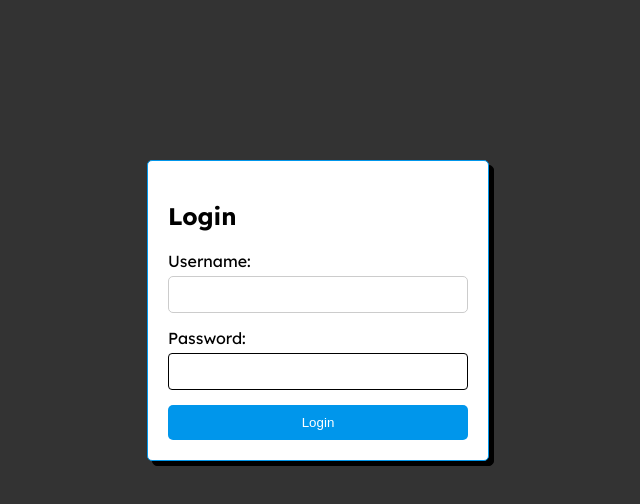
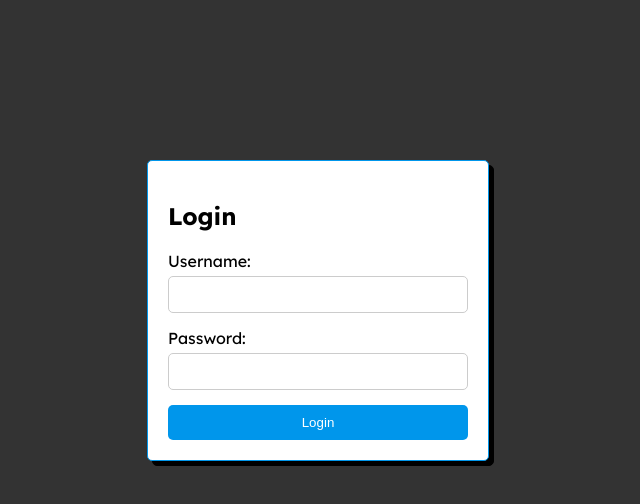
Before and after one commit to isaac238/ITSE_GROUP, a SvelteKit app: page /login in a window 1280 px wide. Shown: the top 504 px of the page, without its empty margins (322-962 px from the left). Built offline with nearby package versions, Linux system fonts and the light colour scheme.

Commit message:
fix: Changed icons on show/hide and slight css changes

```diff
--- a/src/components/login.svelte
+++ b/src/components/login.svelte
@@ -8,11 +8,11 @@
 		switch (type) {
 			case "password":
 				type = "text";
-				icon = "mdi:eye-off-outline"
+				icon = "mdi:eye-outline"
 				break;
 			case "text":
 				type = "password";
-				icon = "mdi:eye-outline"
+				icon = "mdi:eye-off-outline"
 				break;
 			default: break;
 		}
@@ -29,7 +29,7 @@
         <label for="password">Password:</label>
 		<div id="password-container">
 			<input {type} id="password"/>
-			<button id="toggle-button" on:click={toggleType}><iconify-icon {icon} /></button>
+			<button id="toggle-button" type="button" on:click={toggleType}><iconify-icon {icon} /></button>
 		</div>
       </div>
       <button class="submit-button" type="submit">Login</button>
@@ -61,11 +61,12 @@
 
     input[type="text"],
     input[type="password"] {
-    width: 100%;
-    padding: 10px;
-    border: 1px solid #ccc;
-    border-radius: 5px;
-    box-sizing: border-box;
+		width: 100%;
+		padding: 10px;
+		border: 1px solid #ccc;
+		border-radius: 5px;
+		box-sizing: border-box;
+		background: white;
     }
 
 
@@ -99,8 +100,9 @@
 
 	#password-container {
 		display: flex;
-		border: black solid 1.5px;
-		border-radius: .25rem;
+		border: 1px solid #ccc;
+		border-radius: 5px;
+		background: white;
 	}
 
 
```
